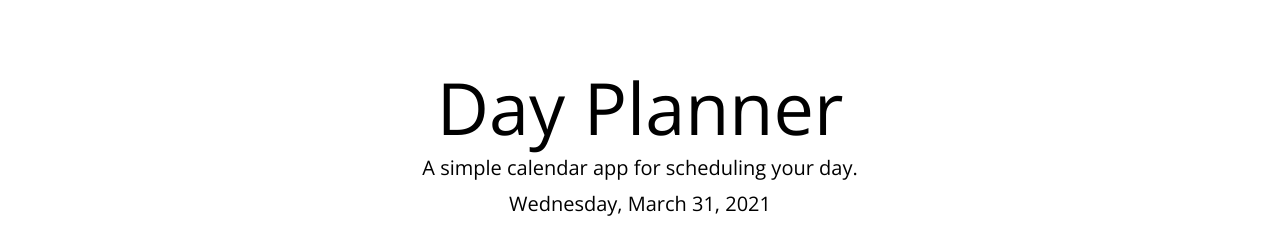
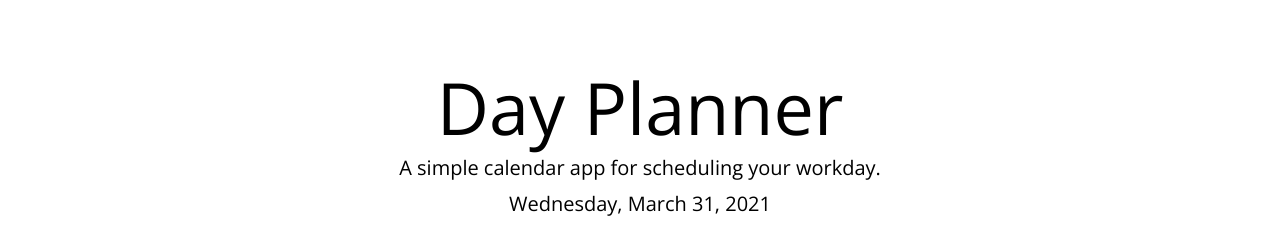
Before and after one commit to EmilyAH-01/Day-Planner, a plain HTML site: page index.html in a window 1280 px wide. Shown: the top 248 px of the page. Drawn offline with nearby package versions, Linux system fonts and the light colour scheme.

Commit message:
New screenshot; Specified width

```diff
--- a/index.html
+++ b/index.html
@@ -29,7 +29,7 @@
   <body>
     <header class="jumbotron">
       <h1 class="display-3">Day Planner</h1>
-      <p class="lead">A simple calendar app for scheduling your day.</p>
+      <p class="lead">A simple calendar app for scheduling your workday.</p>
       <p id="currentDay" class="lead"></p>
     </header>
 
```
Also changed, not shown: assets/img/dayplanner.png (added), 1 other file.
